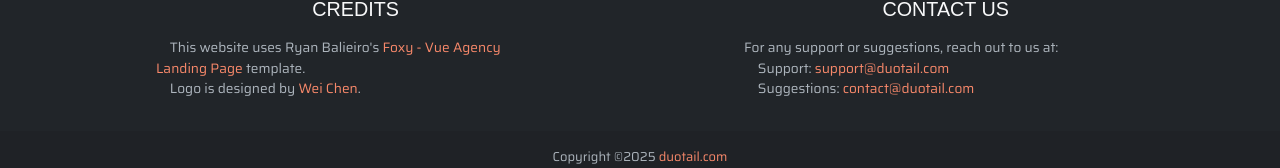
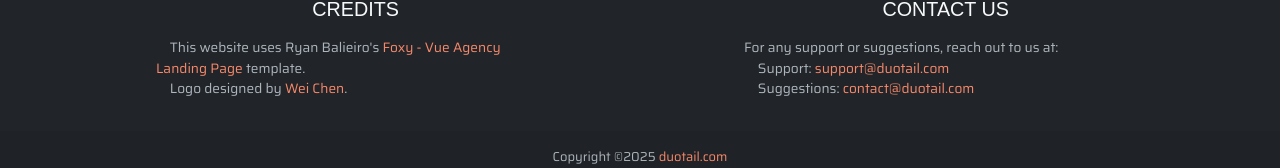
Before and after one commit to taodong/duotail-website, a Vue app: page / in a window 1280 px wide. Shown: the part 3174-3342 px from the top of the page. Built offline with nearby package versions, Linux system fonts and the light colour scheme; a web font is replaced by a local one.

Commit message:
Update credit text

```diff
--- a/src/vue/content/Master.vue
+++ b/src/vue/content/Master.vue
@@ -14,7 +14,7 @@
                           faIcon="fa-solid fa-award me-1 d-none d-md-inline"
                           :description="[
                               `<i class='fa-solid fa-champagne-glasses'></i> This website uses Ryan Balieiro's <a href='https://github.com/ryanbalieiro/vue-agency-landing-page-template/' target='_blank'>Foxy - Vue Agency Landing Page</a> template.`,
-                              `<i class='fa-solid fa-champagne-glasses'></i> Logo is designed by <a href='https://www.artstation.com/massivewei' target='_blank'>Wei Chen</a>.`,
+                              `<i class='fa-solid fa-champagne-glasses'></i> Logo designed by <a href='https://www.artstation.com/massivewei' target='_blank'>Wei Chen</a>.`,
                           ]"
                           :links="[]"
                           :displayLinksAsButtons="false"/>
```
